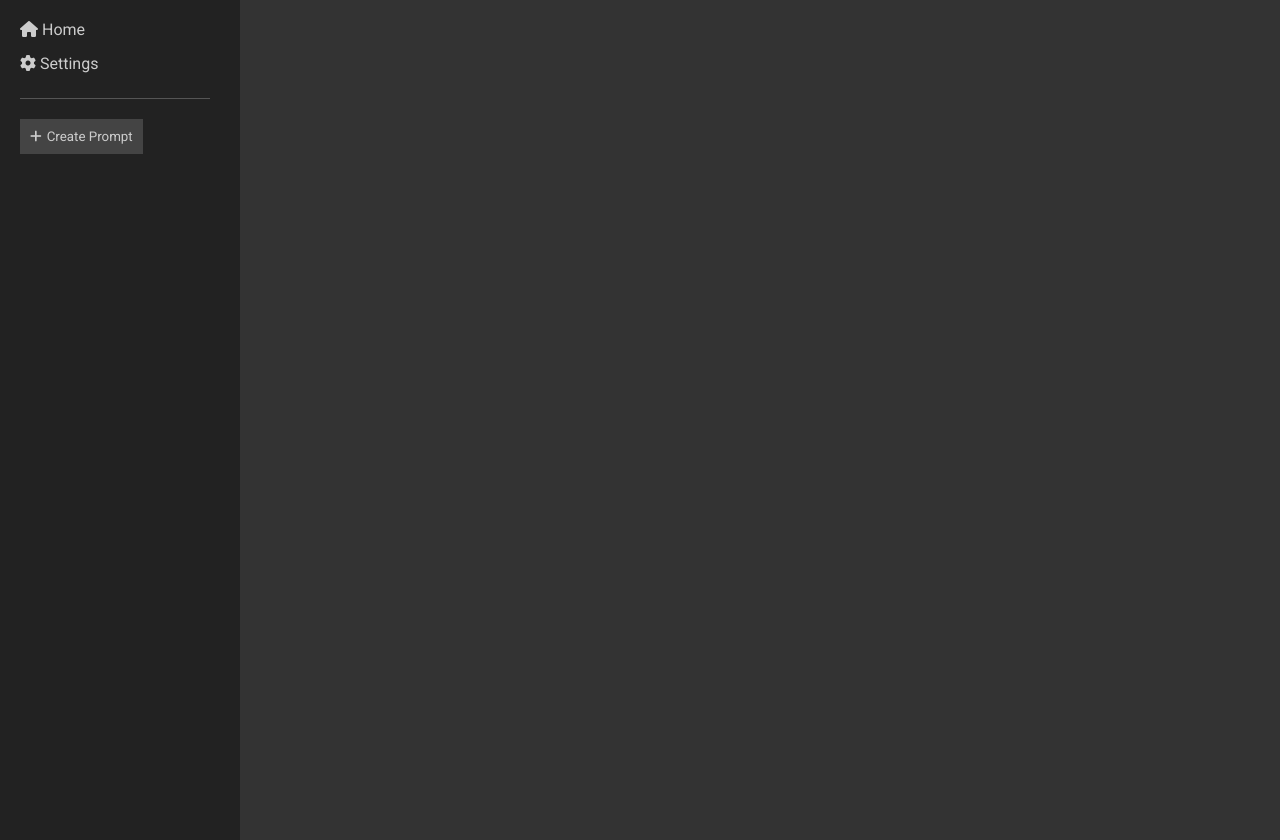
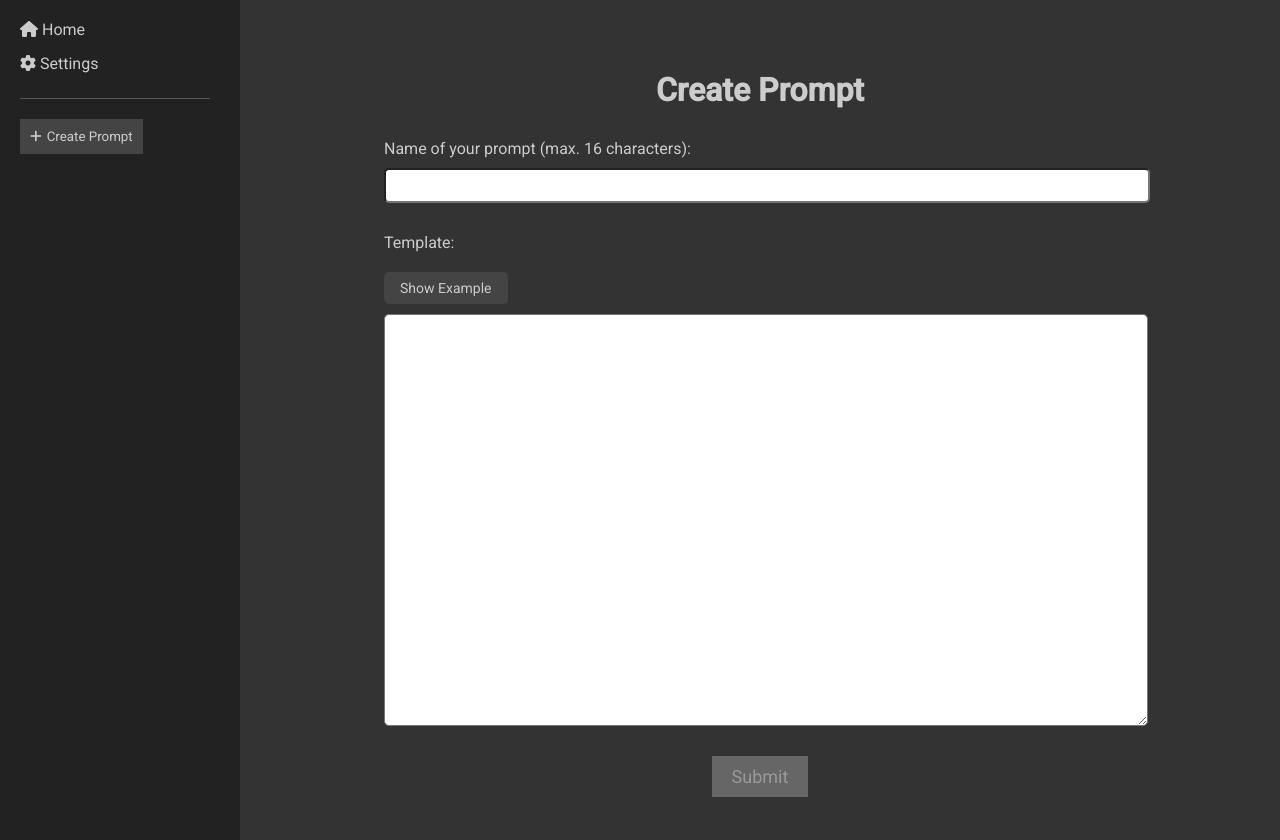
Before and after one commit to kbrycz/AI-Prompt-Builder, a React (Create React App) app: page /create in a window 1280 px wide. Built offline with nearby package versions, Linux system fonts and the light colour scheme.

Commit message:
Finished up create prompt screen

```diff
--- a/src/App.js
+++ b/src/App.js
@@ -5,6 +5,7 @@ import Home from './pages/Home';
 import Settings from './pages/Settings';
 import PromptPage from './pages/PromptPage';
 import './App.css';
+import CreateScreen from './pages/Create';
 
 function App() {
   const [prompts, setPrompts] = useState(() => {
@@ -19,10 +20,14 @@ function App() {
   const handleDeletePrompt = (name) => {
     const shouldDelete = window.confirm(`Are you sure you would like to delete "${name}"?`);
     if (shouldDelete) {
-      setPrompts(prompts.filter((prompt) => prompt !== name));
+      setPrompts(prompts.filter((prompt) => prompt.name !== name));
     }
   };
 
+
+  const handleCreatePrompt = (name, templateText) => {
+    setPrompts([...prompts, { name, templateText }]);
+  };
 
 
   return (
@@ -34,10 +39,13 @@ function App() {
             <Route path="/" element={<Home />} />
             <Route path="/settings" element={<Settings />} />
             <Route
+              path="/create"
+              element={<CreateScreen onCreate={handleCreatePrompt} />}
+            />
+            <Route
               path="/prompt/:name"
               element={<PromptPage prompts={prompts} onDelete={handleDeletePrompt} />}
             />
-
           </Routes>
         </div>
       </div>
--- a/src/components/SideNav.js
+++ b/src/components/SideNav.js
@@ -2,19 +2,15 @@ import React, { useEffect } from 'react';
 import { NavLink, useNavigate } from 'react-router-dom';
 import './SideNav.css';
 
-const SideNav = ({ prompts, setPrompts }) => {
+const SideNav = ({ prompts }) => {
   const navigate = useNavigate();
 
   useEffect(() => {
     sessionStorage.setItem('prompts', JSON.stringify(prompts));
   }, [prompts]);
 
-  const createPrompt = () => {
-    const name = prompt('Enter the name of the new prompt:');
-    if (name) {
-      setPrompts([...prompts, name]);
-      navigate(`/prompt/${name}`);
-    }
+  const handleNavigateToCreateScreen = () => {
+    navigate('/create');
   };
 
   return (
@@ -32,18 +28,18 @@ const SideNav = ({ prompts, setPrompts }) => {
         </li>
       </ul>
       <div className="separator"></div>
-      {prompts.map((name, index) => (
+      {prompts.map(({ name, templateText }, index) => (
         <ul key={index}>
           <li>
-            <NavLink activeClassName="active" to={`/prompt/${name}`}>
+            <NavLink activeClassName="active" to={`/prompt/${name}`} state={{ templateText }}>
               {name}
             </NavLink>
           </li>
         </ul>
       ))}
-      <button onClick={createPrompt} className="create-prompt-btn">
-        <i className="fas fa-plus"></i> Create Prompt
-      </button>
+    <button onClick={handleNavigateToCreateScreen} className="create-prompt-btn">
+      <i className="fas fa-plus"></i> Create Prompt
+    </button>
     </nav>
   );
 };
--- /dev/null
+++ b/src/pages/Create/index.js
@@ -0,0 +1,81 @@
+import React, { useState } from 'react';
+import { useNavigate } from 'react-router-dom';
+import styles from './styles.module.css';
+
+const CreateScreen = ({ onCreate }) => {
+  const [name, setName] = useState('');
+  const [templateText, setTemplateText] = useState('');
+  const [showExample, setShowExample] = useState(false);
+  const navigate = useNavigate();
+
+  const handleSubmit = (e) => {
+    e.preventDefault();
+    if (name && templateText) {
+      onCreate(name, templateText);
+      navigate(`/prompt/${name}`, { state: { templateText } });
+    }
+  };
+
+  const isSubmitDisabled = !name || !templateText;
+
+
+const handleExampleButtonClick = () => {
+  setShowExample(!showExample);
+};
+
+
+  return (
+    <div className={styles.container}>
+      <h1 className={styles.title}>Create Prompt</h1>
+      <form className={styles.form} onSubmit={handleSubmit}>
+        <label className={styles.label} htmlFor="name">
+          Name of your prompt (max. 16 characters):
+        </label>
+        <input
+          maxLength={16}
+          className={styles.input}
+          type="text"
+          id="name"
+          value={name}
+          onChange={(e) => setName(e.target.value)}
+        />
+        <label className={styles.label} htmlFor="template">
+          Template:
+        </label>
+        <button type="button" onClick={handleExampleButtonClick} className={styles.exampleBtn}>
+          {showExample
+          ? "Hide Example"
+          : "Show Example"
+          }
+        </button>
+
+        {showExample && (
+          <div className={styles.example}>
+            Write whatever text you want and then add a variable like this
+            {' #{'}Variable Name{'}'} with the # sign and curly braces to
+            tell us where to input that value. Write as many as you want!
+          </div>
+
+
+        )}
+        <textarea
+          className={styles.input}
+          id="template"
+          rows="20"
+          value={templateText}
+          onChange={(e) => setTemplateText(e.target.value)}
+        />
+        <button
+          className={`${styles.submitBtn} ${isSubmitDisabled ? styles.submitBtnDisabled : ''}`}
+          type="submit"
+          disabled={isSubmitDisabled}
+        >
+          Submit
+        </button>
+
+      </form>
+    </div>
+  );
+};
+
+export default CreateScreen;
--- /dev/null
+++ b/src/pages/Create/styles.module.css
@@ -0,0 +1,88 @@
+.container {
+    display: flex;
+    flex-direction: column;
+    height: calc(100vh - 20px);
+    color: #ccc;
+    font-family: 'Roboto', sans-serif;
+    background-color: #333;
+    padding: 30px;
+  }
+
+  .title {
+    margin-bottom: 30px;
+    text-align: center;
+    width: 100%;
+  }
+
+  .form {
+    display: flex;
+    flex-direction: column;
+    align-items: flex-start;
+    justify-content: center;
+    width: 80%;
+    margin-left: 10%;
+    margin-right: 10%;
+  }
+
+  .label {
+    margin-bottom: 10px;
+  }
+
+  .input {
+    margin-bottom: 30px;
+    font-size: 18px;
+    padding: 5px;
+    border-radius: 5px;
+    width: 100%;
+  }
+
+  .submitBtn {
+    background-color: #444;
+    color: #ccc;
+    border: none;
+    padding: 10px 20px;
+    cursor: pointer;
+    font-family: 'Roboto', sans-serif;
+    font-size: 18px;
+    margin: auto;
+  }
+
+  .submitBtn:hover {
+    background-color: #555;
+  }
+
+  .submitBtnDisabled {
+    background-color: #666;
+    color: #999;
+    cursor: not-allowed;
+  }
+
+
+  .exampleBtn {
+    background-color: #444;
+    color: #ccc;
+    border: none;
+    padding: 8px 16px;
+    cursor: pointer;
+    font-family: 'Roboto', sans-serif;
+    font-size: 14px;
+    margin: 10px 0;
+    border-radius: 5px;
+    text-align: center;
+  }
+
+  .exampleBtn:hover {
+    background-color: #555;
+  }
+
+
+  .example {
+    margin-top: 10px;
+    margin-bottom: 30px;
+    padding: 10px;
+    border: 1px solid #ccc;
+    border-radius: 5px;
+    background-color: #444;
+    font-size: 14px;
+    font-family: 'Roboto', sans-serif;
+  }
--- a/src/pages/Home/index.js
+++ b/src/pages/Home/index.js
@@ -6,14 +6,23 @@ const Home = () => {
     <div className={styles.container}>
       <h1>AI Prompt Builder</h1>
       <p>
-        This is a simple AI Prompt Builder that helps you create prompts for
-        various purposes.
+        Welcome to the AI Prompt Builder, a tool designed to help you create
+        effective prompts for your AI chatbots, quickly and efficiently.
       </p>
-      <ol>
-        <li>Enter your prompt details</li>
-        <li>Choose your desired AI model</li>
-        <li>Generate your prompt</li>
-      </ol>
+      <p>
+        With this tool, you can:
+      </p>
+      <ul>
+        <li>Create reusable prompt templates</li>
+        <li>Easily insert variables into your prompts</li>
+        <li>Speed up the prompt creation process</li>
+      </ul>
+      <p>
+        To get started, simply create a new prompt template by clicking the "+" button in the navigation pane. Then, follow the instructions to add variables and generate your prompt.
+      </p>
+      <p>
+        Example template: "Hi, my name is "
+      </p>
     </div>
   );
 };
--- a/src/pages/Home/styles.module.css
+++ b/src/pages/Home/styles.module.css
@@ -7,19 +7,27 @@
   color: #ccc;
   font-family: 'Roboto', sans-serif;
   background-color: #333;
+  padding: 2rem;
+  text-align: center;
 }
-
 
 h1 {
   font-size: 3rem;
-    margin-bottom: 1rem;
+  margin-bottom: 1.5rem;
 }
 
 p {
-    margin-bottom: 1rem;
+  margin-bottom: 1.5rem;
+  line-height: 1.5;
 }
 
-  ol {
-    list-style: decimal;
+ol,
+ul {
+  list-style-position: inside;
   padding-left: 1rem;
+  margin-bottom: 1.5rem;
 }
+
+ul {
+  list-style-type: disc;
+}
--- a/src/pages/PromptPage/index.js
+++ b/src/pages/PromptPage/index.js
@@ -1,10 +1,15 @@
-import React from 'react';
-import { useParams, useNavigate } from 'react-router-dom';
+import React, { useState } from 'react';
+import { useParams, useNavigate, useLocation } from 'react-router-dom';
+import { parseTemplate } from '../../utils/parseTemplate';
 import styles from './styles.module.css';
 
 const PromptPage = ({ onDelete, prompts }) => {
   const { name } = useParams();
   const navigate = useNavigate();
+  const { templateText } = useLocation().state || {};
+  const variableNames = parseTemplate(templateText);
+  const [variableValues, setVariableValues] = useState({});
+  const [output, setOutput] = useState('');
 
   const handleDelete = () => {
     onDelete(name);
@@ -15,12 +20,58 @@ const PromptPage = ({ onDelete, prompts }) => {
     }
   };
 
+  const handleInputChange = (e, variableName) => {
+    setVariableValues({ ...variableValues, [variableName]: e.target.value });
+  };
+
+  const handleSubmit = (e) => {
+    e.preventDefault();
+    let finalText = templateText;
+
+    for (const variableName of variableNames) {
+      const value = variableValues[variableName] || '';
+      finalText = finalText.replace(`$\{${variableName}}`, value);
+    }
+
+    setOutput(finalText);
+  };
+
+  const handleCopy = () => {
+    navigator.clipboard.writeText(output).then(
+      () => {
+        console.log('Text copied to clipboard');
+      },
+      (err) => {
+        console.error('Could not copy text: ', err);
+      }
+    );
+  };
+
   return (
     <div className={styles.container}>
-      <h1 className={styles.promptTitle}>{name}</h1>
+      <h1>{name}</h1>
       <button className={styles.deleteBtn} onClick={handleDelete}>
         Delete
       </button>
+      <form onSubmit={handleSubmit}>
+        {variableNames.map((variableName, index) => (
+          <div key={index} className={styles.inputGroup}>
+            <label htmlFor={variableName}>{variableName}:</label>
+            <input
+              type="text"
+              id={variableName}
+              onChange={(e) => handleInputChange(e, variableName)}
+            />
+          </div>
+        ))}
+        <button type="submit">Submit</button>
+      </form>
+      {output && (
+        <div className={styles.outputContainer}>
+          <pre>{output}</pre>
+          <button onClick={handleCopy}>Copy</button>
+        </div>
+      )}
     </div>
   );
 };
--- /dev/null
+++ b/src/utils/parseTemplate.js
@@ -0,0 +1,11 @@
+export function parseTemplate(templateText) {
+  const regex = /#{([^}]+)}/g;
+  const variableNames = new Set();
+
+  let match;
+  while ((match = regex.exec(templateText)) !== null) {
+    variableNames.add(match[1]);
+  }
+
+  return Array.from(variableNames);
+}
```
Lines whose indentation alone changed are shown as unchanged.
